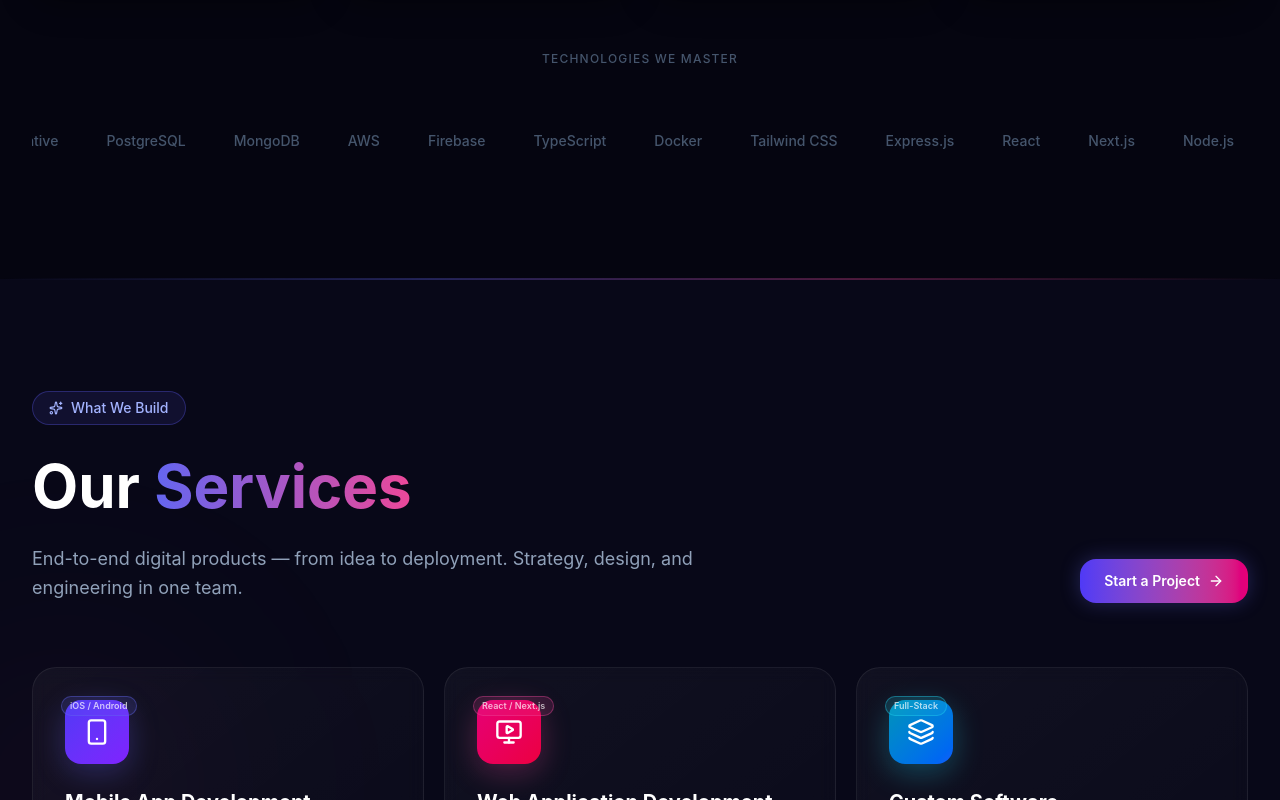
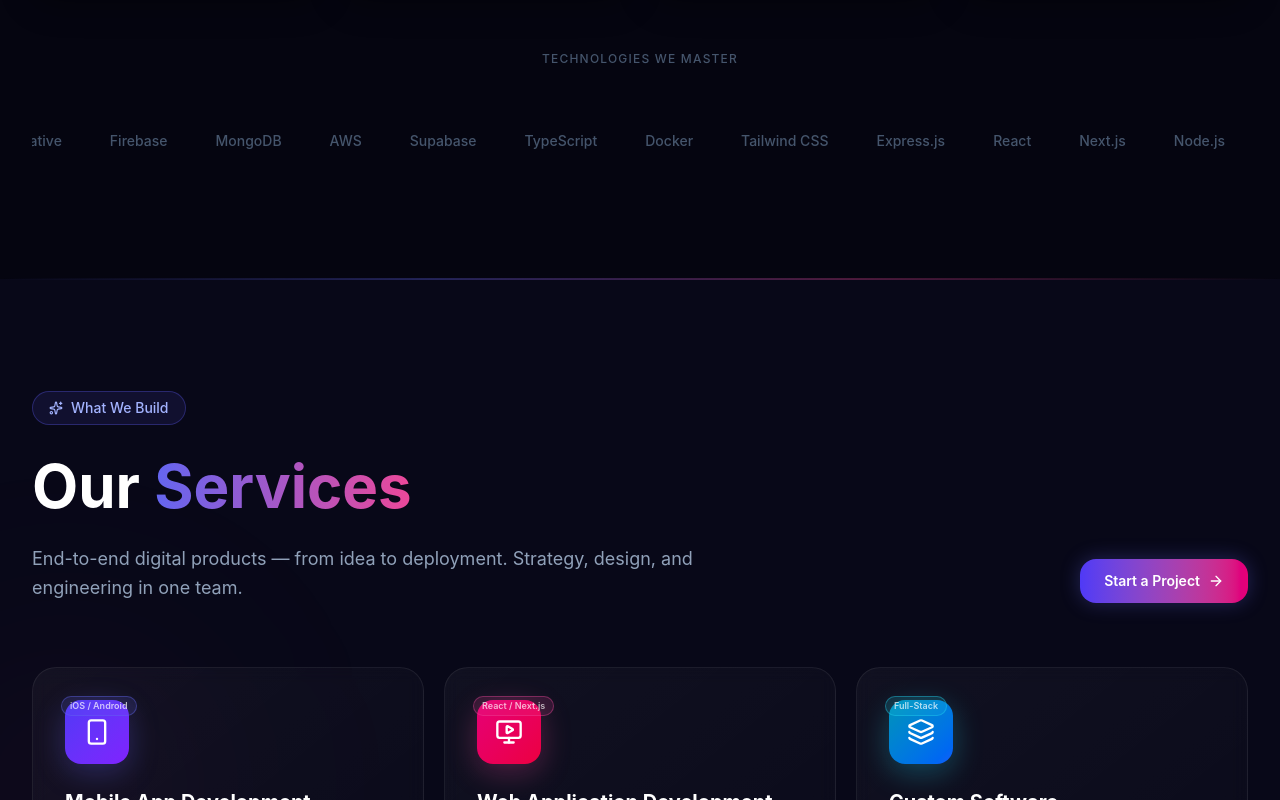
Before and after one commit to sivaathri/company-website, a React (Vite) app: page / in a window 1280 px wide. Shown: the part 1480-2280 px from the top of the page. Built offline with nearby package versions, Linux system fonts and the light colour scheme.

Commit message:
feat: add WhyChooseUs and About components to showcase company advantages and features.feat: add WhyChooseUs and About components to showcase company advantages and features.

```diff
--- a/src/components/About.jsx
+++ b/src/components/About.jsx
@@ -42,7 +42,7 @@ const HighlightCard = ({ icon, title, description, gradient, delay }) => {
 };
 
 /* ── Marquee tech stack ── */
-const techs = ['React', 'Next.js', 'Node.js', 'React Native', 'PostgreSQL', 'MongoDB', 'AWS', 'Firebase', 'TypeScript', 'Docker', 'Tailwind CSS', 'Express.js'];
+const techs = ['React', 'Next.js', 'Node.js', 'React Native', 'Firebase', 'MongoDB', 'AWS', 'Supabase', 'TypeScript', 'Docker', 'Tailwind CSS', 'Express.js'];
 
 const TechMarquee = () => (
   <div className="overflow-hidden py-4 select-none mt-12">
--- a/src/components/WhyChooseUs.jsx
+++ b/src/components/WhyChooseUs.jsx
@@ -168,7 +168,7 @@ const WhyChooseUs = () => {
               {/* Technologies */}
               <div className="text-xs text-slate-600 mb-3 uppercase tracking-widest">Core Technologies</div>
               <div className="flex flex-wrap gap-2">
-                {['React', 'Next.js', 'Node.js', 'React Native', 'AWS', 'MongoDB', 'PostgreSQL'].map(t => (
+                {['React', 'Next.js', 'Node.js', 'React Native', 'AWS', 'MongoDB', 'Firebase'].map(t => (
                   <span key={t} className="px-3 py-1 rounded-full text-[11px] font-medium text-slate-400 border border-white/[0.07] bg-white/[0.03]">
                     {t}
                   </span>
```
